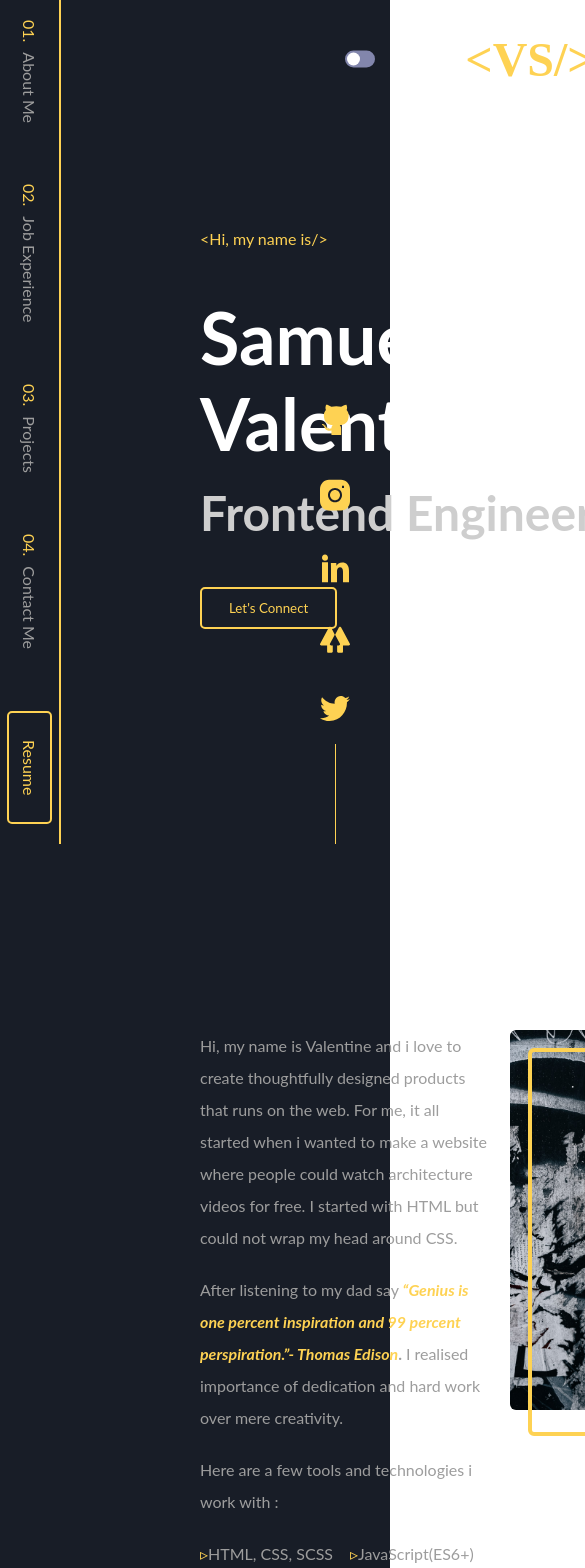
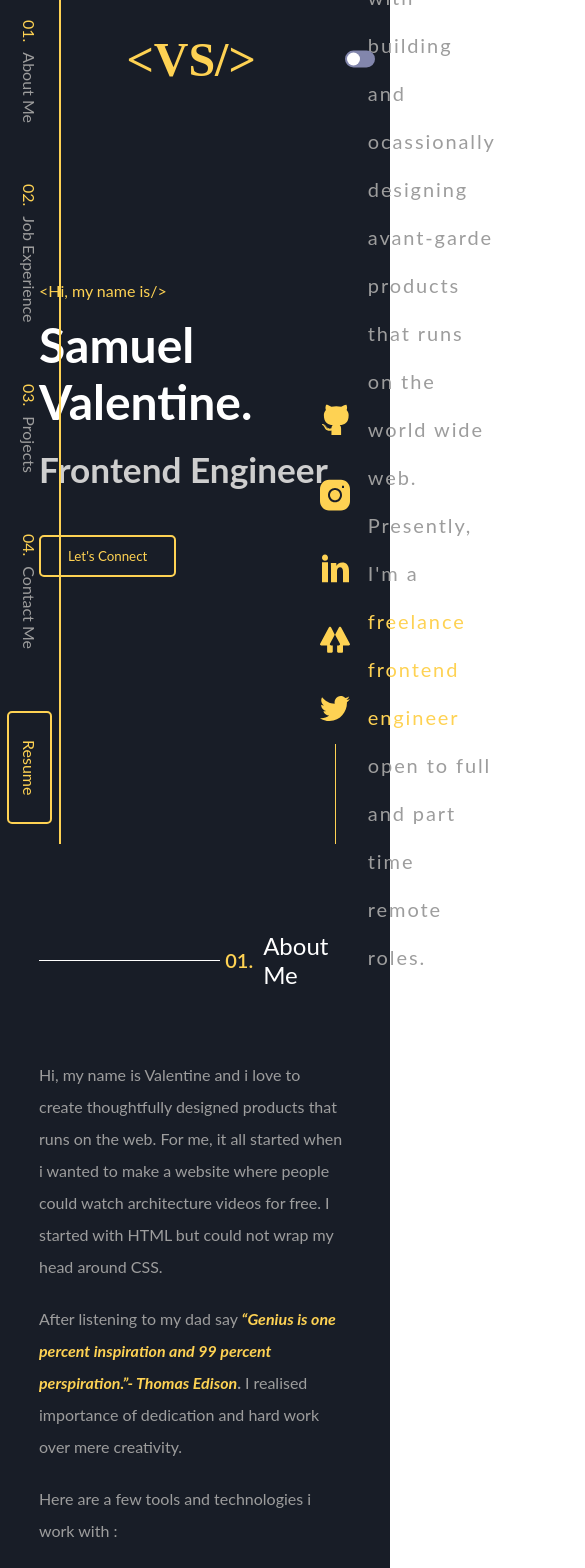
Before and after one commit to valentinesamuel/portfolio, an Angular app: page / in a window 390 px wide. Before the commit this address led to /home. Shown: the top 1568 px of the page, 585 px wide, since content can reach past the window. Built offline with nearby package versions, Linux system fonts and the light colour scheme; a web font is replaced by a local one.

Commit message:
feat: added responsiveness for tablet screens

```diff
--- a/src/app/app-routing.module.ts
+++ b/src/app/app-routing.module.ts
@@ -3,7 +3,7 @@ import { RouterModule, Routes } from '@angular/router';
 import { HomeComponent } from './home/home.component';
 
 const routes: Routes = [
-  {path:'home', component: HomeComponent}
+  {path:'', component: HomeComponent}
 ];
 
 @NgModule({
--- a/src/app/app.component.ts
+++ b/src/app/app.component.ts
@@ -13,7 +13,7 @@ export class AppComponent implements OnInit {
   ngOnInit() {
     setTimeout(() => {
       this.splash = !this.splash;
-      this.router.navigate(['/home'])
+      this.router.navigate(['/'])
     }, 3000);
   }
 }
--- a/src/app/home/home.component.scss
+++ b/src/app/home/home.component.scss
@@ -21,6 +21,7 @@
     background-color: var(--sup-text);
   }
 }
+
 .btn {
   padding: 0.6875rem 1.6875rem;
   border: 2px solid var(--sec);
@@ -32,6 +33,7 @@
     background: var(--sec-tint);
   }
 }
+
 .disabled {
   @extend .btn;
   width: max-content;
@@ -40,6 +42,31 @@
   color: gray;
   &:hover {
     background-color: transparent;
+  }
+}
+
+.socials {
+  position: fixed;
+  right: 0;
+  align-items: center;
+  display: flex;
+  flex-direction: column;
+  bottom: 0;
+  padding: 0 20px 0 20px;
+
+  span {
+    padding: 20px;
+    &:hover {
+      transform: translateY(-10px);
+      transition: 1s;
+    }
+  }
+  &::after {
+    content: "";
+    display: block;
+    width: 1px;
+    height: 100px;
+    background-color: var(--sec);
   }
 }
 
@@ -73,11 +100,10 @@
             color: var(--sec);
             margin-bottom: 10px;
           }
-        }
-        a:focus {
-          font-weight: 600;
-          color: var(--sec);
-          // outline: 2px dashed var(--sec);
+          &:focus {
+            font-weight: 600;
+            color: var(--sec);
+          }
         }
         .resume {
           @extend .btn;
@@ -88,35 +114,10 @@
   }
 }
 
-.socials {
-  position: fixed;
-  right: 0;
-  align-items: center;
-  display: flex;
-  flex-direction: column;
-  bottom: 0;
-  padding: 0 20px 0 20px;
-
-  span {
-    padding: 20px;
-    &:hover {
-      transform: translateY(-10px);
-      transition: 1s;
-    }
-  }
-  &::after {
-    content: "";
-    display: block;
-    width: 1px;
-    height: 100px;
-    background-color: var(--sec);
-  }
-}
-
 .body {
   margin: 0px auto;
   padding: 0 200px 0 200px;
-
+  width: 100%;
 
   .logo {
     font-family: var(--aladin);
@@ -144,7 +145,7 @@
     .name {
       p {
         color: var(--sec);
-        margin-bottom: 2.875rem;
+        margin-bottom: 2.8rem;
       }
       h1 {
         font-size: 4.5rem;
@@ -152,10 +153,9 @@
         width: 20rem;
       }
       h2 {
-        min-width: 500px;
+        white-space: nowrap;
         font-size: 3rem;
-        margin-top: 1.125rem;
-        margin-bottom: 2.875rem;
+        margin: 1.1rem 0 2.8rem 0;
         color: var(--prof-text);
       }
       .connect {
@@ -179,8 +179,7 @@
     max-width: 900px;
     padding-bottom: 130px;
     .inner {
-      display: grid;
-      grid-template-columns: 3fr 2fr;
+      display: flex;
 
       .text {
         line-height: 32px;
@@ -391,3 +390,58 @@
     }
   }
 }
+
+@media (max-width: 1024px) {
+  .body {
+    padding: 0 10% 0 10%;
+    .contact {
+      .inner {
+        .note {
+          margin-left: 30px;
+        }
+      }
+    }
+  }
+}
+
+@media (max-width: 768px) {
+  .body {
+    padding: 0 12% 0 10%;
+    .intro {
+      .name {
+        h1 {
+          font-size: 3rem;
+        }
+        h2 {
+          font-size: 2.2rem;
+          margin-right: 40px;
+        }
+        p {
+          margin-bottom: 1rem;
+        }
+      }
+      .about {
+        margin-left: 0;
+      }
+    }
+    .about-me {
+      .inner {
+        flex-direction: column;
+        .text {
+          max-width: 100%;
+        }
+        .image {
+          margin-left: 0;
+          margin-top: 80px;
+        }
+      }
+    }
+    .contact {
+      .inner {
+        .note {
+          margin-left: 30px;
+        }
+      }
+    }
+  }
+}
--- a/src/app/projects/projects.component.scss
+++ b/src/app/projects/projects.component.scss
@@ -47,7 +47,7 @@
         .stack {
           p {
             margin: 0px 10px 15px 0px;
-            font-size: 0.8rem;
+            font-size: 0.7rem;
             color: var(--project-text);
           }
           display: flex;
@@ -93,11 +93,12 @@
         height: 100%;
         object-fit: cover;
         width: 20%;
+        transition: 1s;
         position: relative;
         visibility: hidden;
         box-shadow: -15px 6px 20px rgba(0, 0, 0, 0.35);
         top: 0;
-        left: 20%;
+        left: 10%;
       }
     }
 
@@ -123,7 +124,7 @@
           .stack {
             p {
               margin: 0px 10px 15px 0px;
-              font-size: 1.2rem;
+              font-size: 1rem;
             }
           }
           .src {
@@ -143,9 +144,10 @@
             color: var(--sec);
           }
         }
-        animation-direction: reverse;
         img {
-          animation: picturer 1s;
+          // animation: picturer 1s;
+          left: -5%;
+          visibility: visible;
         }
       }
     }
```
